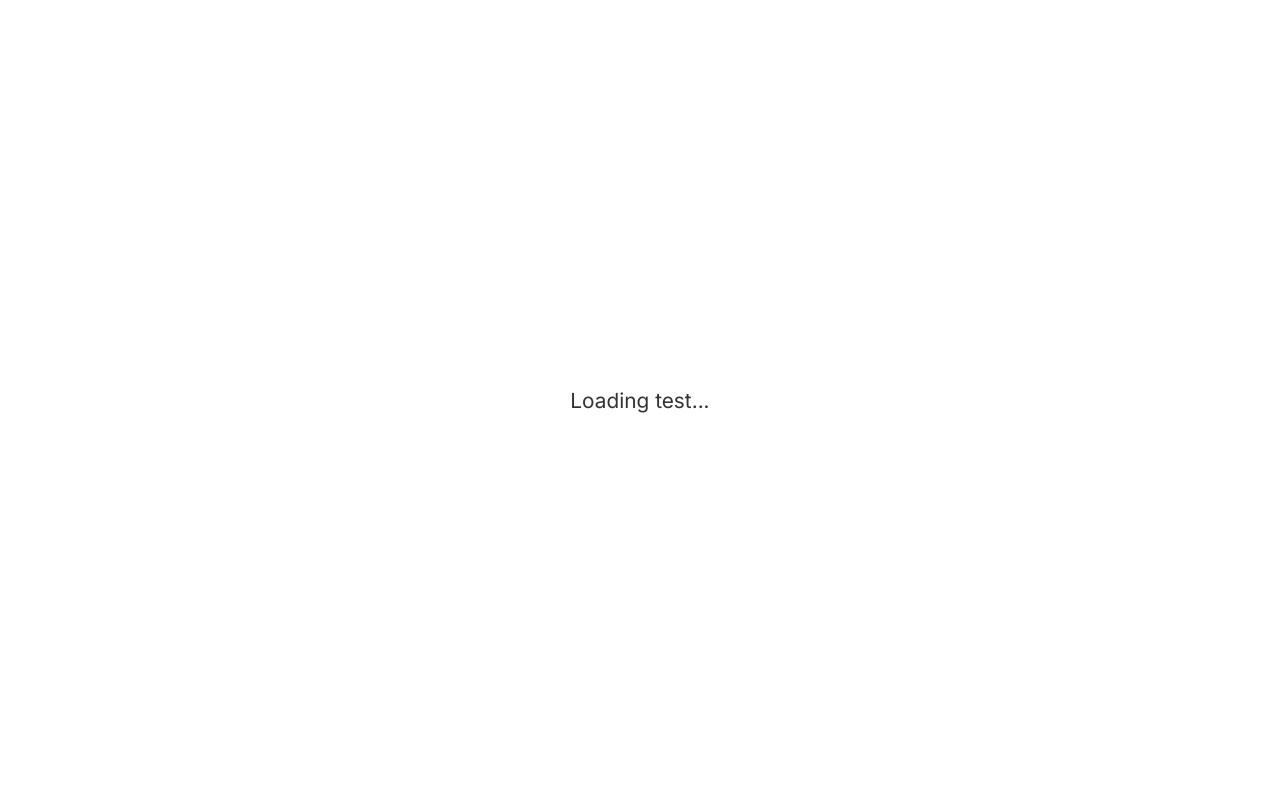
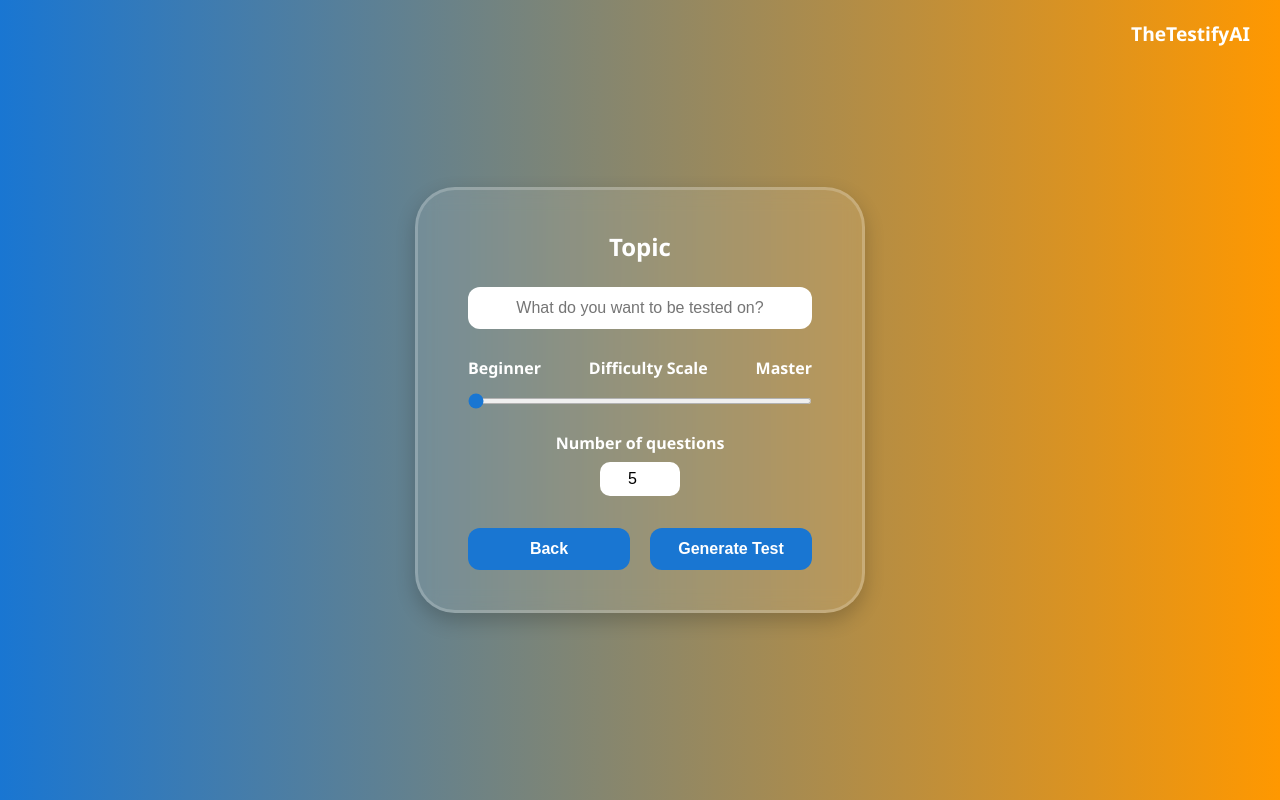
Before and after one commit to christensenandrew455-cell/Testifyai, a Next.js app: page /testchat in a window 1280 px wide. Before the commit this address had no page. Built offline with nearby package versions, Linux system fonts and the light colour scheme.

Commit message:
Update page.js

```diff
--- a/app/testchat/page.js
+++ b/app/testchat/page.js
@@ -1,159 +1,210 @@
 "use client";
+import { useState } from "react";
+import { useRouter } from "next/navigation";
 
-import { useState, useEffect, Suspense } from "react";
-import { useRouter, useSearchParams } from "next/navigation";
+export default function TestSetupPage() {
+  const router = useRouter();
+  const [topic, setTopic] = useState("");
+  const [difficulty, setDifficulty] = useState(1);
+  const [questionCount, setQuestionCount] = useState(5);
+  const [loading, setLoading] = useState(false);
 
-function TestChatContent() {
-  const router = useRouter();
-  const searchParams = useSearchParams();
-  const topic = searchParams.get("topic") || "Test";
-
-  const [questions, setQuestions] = useState([]);
-  const [currentIndex, setCurrentIndex] = useState(0);
-  const [loading, setLoading] = useState(true);
-  const [score, setScore] = useState(0);
-
-  useEffect(() => {
-    const saved = sessionStorage.getItem("generatedtest"); // ✅ fixed key name
-    const resumeIndex = Number(sessionStorage.getItem("resumeIndex") || "0");
-    const resumeScore = Number(sessionStorage.getItem("resumeScore") || "0");
-
-    if (!saved) {
-      router.push("/test");
+  const handleGenerateTest = async () => {
+    if (!topic.trim()) {
+      alert("Please enter a topic!");
       return;
     }
 
-    const parsed = JSON.parse(saved);
-    setQuestions(parsed);
-    setCurrentIndex(resumeIndex);
-    setScore(resumeScore);
-    setLoading(false);
-  }, [router]);
+    setLoading(true);
 
-  if (loading) {
-    return <div style={styles.loadingScreen}>Loading test...</div>;
-  }
+    try {
+      const res = await fetch("/api/generate-test", {
+        method: "POST",
+        headers: { "Content-Type": "application/json" },
+        body: JSON.stringify({
+          topic,
+          difficulty,
+          numQuestions: Math.max(1, questionCount),
+        }),
+      });
 
-  const currentQuestion = questions[currentIndex];
+      if (!res.ok) throw new Error("API failed");
 
-  const handleAnswer = (answer) => {
-    const isCorrect = answer === currentQuestion.correct;
+      const data = await res.json();
 
-    // ✅ Save explanation/fact for ad page
-    const pastFacts = JSON.parse(sessionStorage.getItem("pastFacts") || "[]");
-    pastFacts.push({
-      question: currentQuestion.question,
-      explanation: currentQuestion.explanation,
-    });
-    sessionStorage.setItem("pastFacts", JSON.stringify(pastFacts));
+      // Save generated questions for testchat to read
+      sessionStorage.setItem("testData", JSON.stringify(data.questions));
 
-    // ✅ Update score
-    const newScore = isCorrect ? score + 1 : score;
-    setScore(newScore);
-    sessionStorage.setItem("resumeScore", newScore);
+      // 🟢 Initialize score tracking (invisible)
+      sessionStorage.setItem("score", "0");
 
-    // ✅ Save progress index
-    sessionStorage.setItem("resumeIndex", currentIndex + 1);
+      // Start at the beginning
+      sessionStorage.setItem("resumeIndex", "0");
 
-    // ✅ Navigate depending on result
-    if (isCorrect) {
-      router.push(`/correct?index=${currentIndex}&total=${questions.length}`);
-    } else {
-      router.push(`/incorrect?index=${currentIndex}&total=${questions.length}`);
+      router.push(`/testchat?topic=${encodeURIComponent(topic)}`);
+    } catch (err) {
+      console.error("❌ Error generating test:", err);
+      alert("Failed to generate test. Try again.");
+    } finally {
+      setLoading(false);
     }
   };
 
   return (
-    <div style={styles.container}>
-      <h1 style={styles.title}>{topic}</h1>
+    <div
+      style={{
+        height: "100vh",
+        width: "100vw",
+        background: "linear-gradient(90deg, #1976d2 0%, #ff9800 100%)",
+        display: "flex",
+        alignItems: "center",
+        justifyContent: "center",
+        fontFamily: "Segoe UI, Roboto, sans-serif",
+      }}
+    >
+      <div
+        style={{
+          backgroundColor: "rgba(255,255,255,0.1)",
+          backdropFilter: "blur(10px)",
+          borderRadius: "40px",
+          border: "3px solid rgba(255,255,255,0.2)",
+          padding: "40px 50px",
+          width: "90%",
+          maxWidth: "450px",
+          color: "white",
+          textAlign: "center",
+          boxShadow: "0 8px 20px rgba(0,0,0,0.2)",
+        }}
+      >
+        <h2 style={{ marginBottom: "24px", fontWeight: 800 }}>Topic</h2>
+        <input
+          type="text"
+          placeholder="What do you want to be tested on?"
+          value={topic}
+          onChange={(e) => setTopic(e.target.value)}
+          style={{
+            width: "100%",
+            padding: "12px 16px",
+            borderRadius: "12px",
+            border: "none",
+            fontSize: "1rem",
+            textAlign: "center",
+            outline: "none",
+            marginBottom: "28px",
+          }}
+        />
 
-      <div style={styles.progress}>
-        Question {currentIndex + 1} / {questions.length} | Score: {score}
+        <div
+          style={{
+            display: "flex",
+            justifyContent: "space-between",
+            alignItems: "center",
+            marginBottom: "8px",
+            fontWeight: 600,
+          }}
+        >
+          <span>Beginner</span>
+          <span>Difficulty Scale</span>
+          <span>Master</span>
+        </div>
+
+        <input
+          type="range"
+          min="1"
+          max="9"
+          step="1"
+          value={difficulty}
+          onChange={(e) => setDifficulty(Number(e.target.value))}
+          style={{
+            width: "100%",
+            accentColor: "#1976d2",
+            marginBottom: "28px",
+            height: "6px",
+            cursor: "pointer",
+          }}
+        />
+
+        <label
+          style={{
+            display: "block",
+            marginBottom: "8px",
+            fontWeight: 600,
+          }}
+        >
+          Number of questions
+        </label>
+
+        <input
+          type="number"
+          min="1"
+          max="50"
+          value={questionCount}
+          onChange={(e) => setQuestionCount(Number(e.target.value))}
+          style={{
+            width: "80px",
+            padding: "8px",
+            borderRadius: "10px",
+            border: "none",
+            textAlign: "center",
+            fontSize: "1rem",
+            marginBottom: "32px",
+          }}
+        />
+
+        <div style={{ display: "flex", justifyContent: "center", gap: "20px" }}>
+          <button
+            onClick={() => router.push("/")}
+            style={{
+              flex: 1,
+              padding: "12px 0",
+              borderRadius: "12px",
+              border: "none",
+              backgroundColor: "#1976d2",
+              color: "white",
+              fontWeight: 700,
+              fontSize: "1rem",
+              cursor: "pointer",
+              transition: "background-color 0.2s",
+              width: "140px",
+            }}
+          >
+            Back
+          </button>
+
+          <button
+            onClick={handleGenerateTest}
+            disabled={loading}
+            style={{
+              flex: 1,
+              padding: "12px 0",
+              borderRadius: "12px",
+              border: "none",
+              backgroundColor: loading ? "#ccc" : "#1976d2",
+              color: "white",
+              fontWeight: 700,
+              fontSize: "1rem",
+              cursor: loading ? "not-allowed" : "pointer",
+              width: "140px",
+              transition: "background-color 0.2s",
+            }}
+          >
+            {loading ? "Generating..." : "Generate Test"}
+          </button>
+        </div>
       </div>
 
-      <div style={styles.questionBox}>
-        <p style={styles.questionText}>{currentQuestion.question}</p>
-
-        <div style={styles.answers}>
-          {currentQuestion.answers.map((option, i) => (
-            <button
-              key={i}
-              style={styles.answerButton}
-              onClick={() => handleAnswer(option)}
-            >
-              {option}
-            </button>
-          ))}
-        </div>
+      <div
+        style={{
+          position: "absolute",
+          top: "20px",
+          right: "30px",
+          fontWeight: 700,
+          color: "white",
+          fontSize: "1.2rem",
+        }}
+      >
+        TheTestifyAI
       </div>
     </div>
   );
 }
-
-export default function TestChatPage() {
-  return (
-    <Suspense fallback={<div style={styles.loadingScreen}>Loading test...</div>}>
-      <TestChatContent />
-    </Suspense>
-  );
-}
-
-const styles = {
-  loadingScreen: {
-    height: "100vh",
-    display: "flex",
-    justifyContent: "center",
-    alignItems: "center",
-    fontSize: "1.3rem",
-    color: "#333",
-  },
-  container: {
-    minHeight: "100vh",
-    background: "linear-gradient(180deg, #ffffff 0%, #f5f5f5 100%)",
-    display: "flex",
-    flexDirection: "column",
-    alignItems: "center",
-    padding: "40px 20px",
-    fontFamily: "Segoe UI, Roboto, sans-serif",
-  },
-  title: {
-    fontSize: "2.2rem",
-    color: "#1976d2",
-    fontWeight: 800,
-    marginBottom: "20px",
-  },
-  progress: {
-    fontSize: "1.1rem",
-    color: "#555",
-    marginBottom: "20px",
-  },
-  questionBox: {
-    background: "white",
-    borderRadius: "16px",
-    padding: "24px",
-    width: "100%",
-    maxWidth: "600px",
-    boxShadow: "0 4px 15px rgba(0,0,0,0.1)",
-  },
-  questionText: {
-    fontSize: "1.3rem",
-    fontWeight: 600,
-    marginBottom: "20px",
-    color: "#222",
-  },
-  answers: {
-    display: "flex",
-    flexDirection: "column",
-    gap: "12px",
-  },
-  answerButton: {
-    background: "#1976d2",
-    color: "#fff",
-    border: "none",
-    padding: "12px 16px",
-    borderRadius: "10px",
-    cursor: "pointer",
-    fontSize: "1rem",
-    transition: "0.3s",
-  },
-};
```
